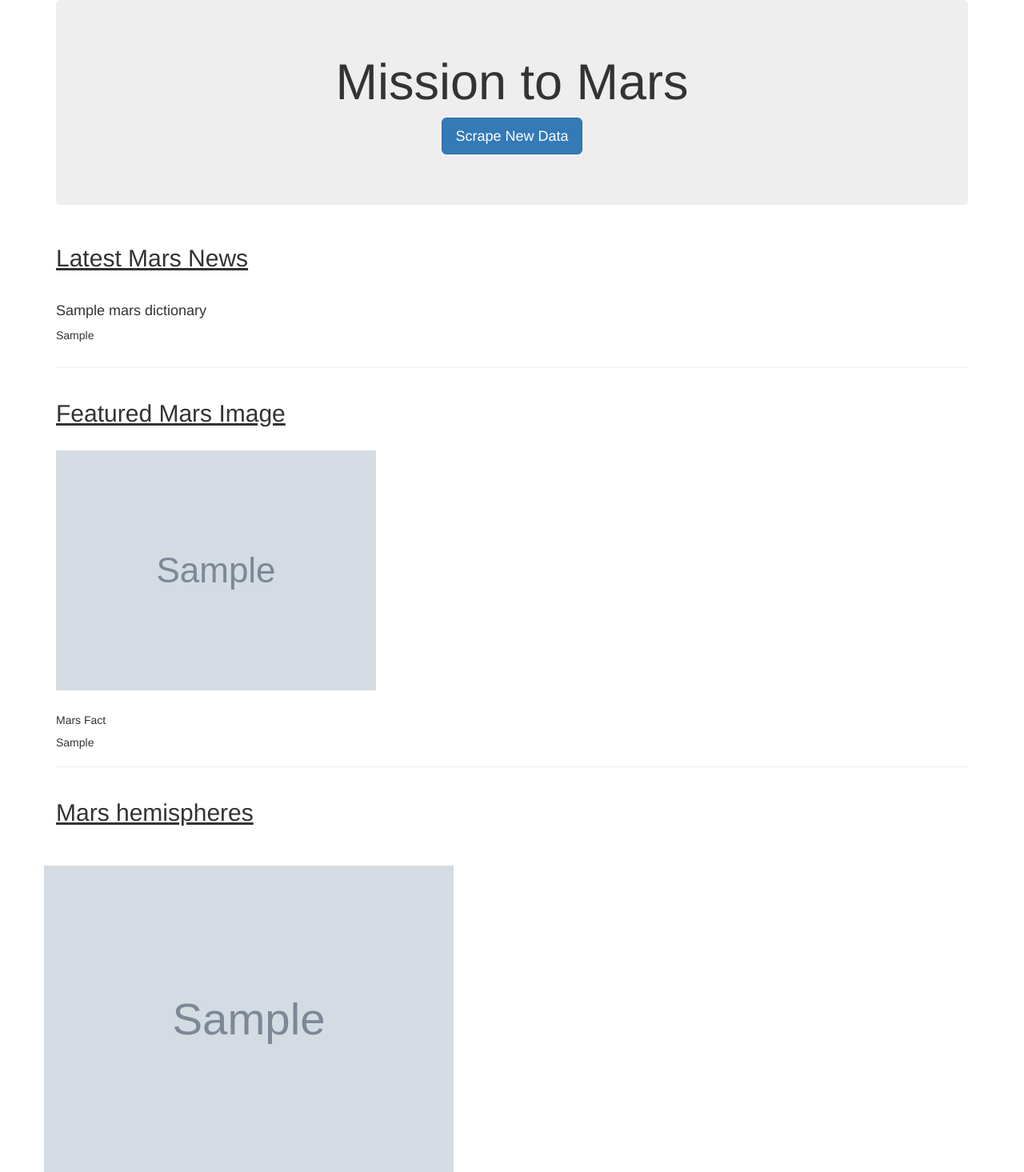
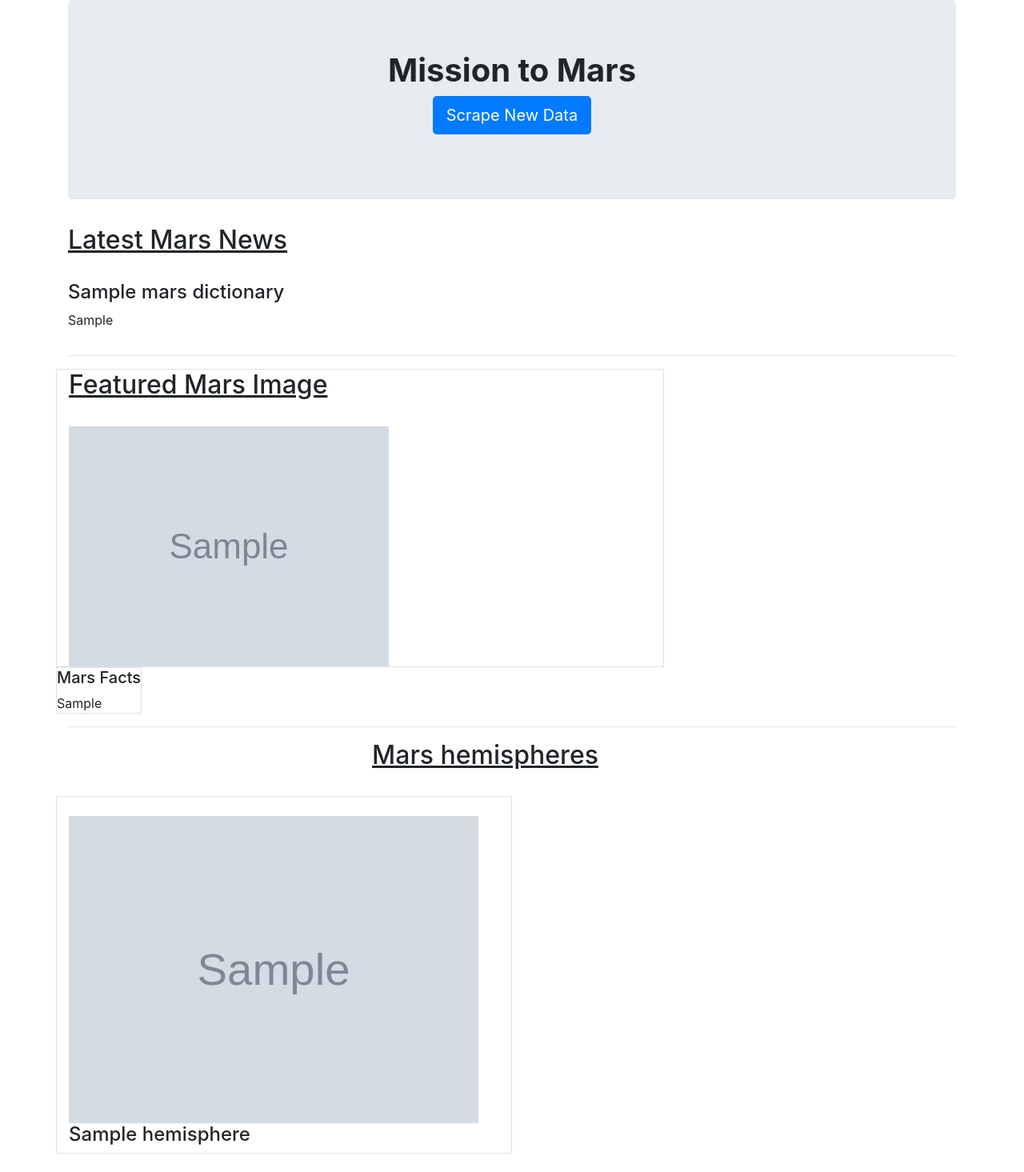
Before and after one commit to rbun06101983/web_scraping_challenge, a Flask app: page / in a window 1280 px wide. Shown: the top 1465 px of the page at 80% size. After the commit the page ends 1442 px from the top, so only its background shows below. Run offline with Flask 2, Linux system fonts and the light colour scheme; grey boxes marked "Sample" are stand-in pictures; a database or web service that is not in the repository returns one stand-in record (values such as "Sample title"); some libraries are stand-ins or nearby versions.

Commit message:
updated index.html file

```diff
--- a/Missions_to_Mars/templates/index.html
+++ b/Missions_to_Mars/templates/index.html
@@ -6,7 +6,7 @@
   <meta name="viewport" content="width=device-width, initial-scale=1.0">
   <meta http-equiv="X-UA-Compatible" content="ie=edge">
   <title>Mission to Mars</title>
-  <link rel="stylesheet" href="https://maxcdn.bootstrapcdn.com/bootstrap/3.3.7/css/bootstrap.min.css">
+  <link rel="stylesheet" href="https://stackpath.bootstrapcdn.com/bootstrap/4.3.1/css/bootstrap.min.css" integrity="sha384-ggOyR0iXCbMQv3Xipma34MD+dH/1fQ784/j6cY/iJTQUOhcWr7x9JvoRxT2MZw1T" crossorigin="anonymous"">
   <script src="https://ajax.googleapis.com/ajax/libs/jquery/3.4.1/jquery.min.js"></script>
   <script src="https://cdnjs.cloudflare.com/ajax/libs/popper.js/1.14.7/umd/popper.min.js"></script>
   <script src="https://maxcdn.bootstrapcdn.com/bootstrap/4.3.1/js/bootstrap.min.js"></script>
@@ -35,16 +35,18 @@
         </div>
     <hr>
     <div class="row">
-            <div class="col-md-8">
+        <div class="col-md-8 border">
           <h2 class=""><u>Featured Mars Image</u></h2>
           </br>
-            <img src="{{mars.featured_image_url}}" alt="Mars Featured Image">
+          <img src="{{mars.featured_image_url}}" alt="Features Mars Image">
         </div>
+        <div class="col-md-4">
           </div>
           </br>
           <div class="border">
-            <h5>Mars Fact</h5>
-                {{mars.fact_table | safe }}
+            <h5>Mars Facts</h5>
+              {{ mars.fact_table | safe }}
+          </div>
         </div>
     <hr>
     <div class="row">
@@ -54,7 +56,7 @@
     </div>
     </br>
     <div class="row">
-        {% for hemisphere in mars.hemispheres_images %}
+        {% for hemisphere in mars.hemisphere_images %}
           <div class="col-6 border">
           </br>
                 <div>
@@ -64,6 +66,7 @@
                 <div>
                     <h4> {{hemisphere.title | safe }}</h4>
                 </div>
+
           </div>
           {% endfor %}
     </div>
```
Lines whose indentation alone changed are shown as unchanged.
